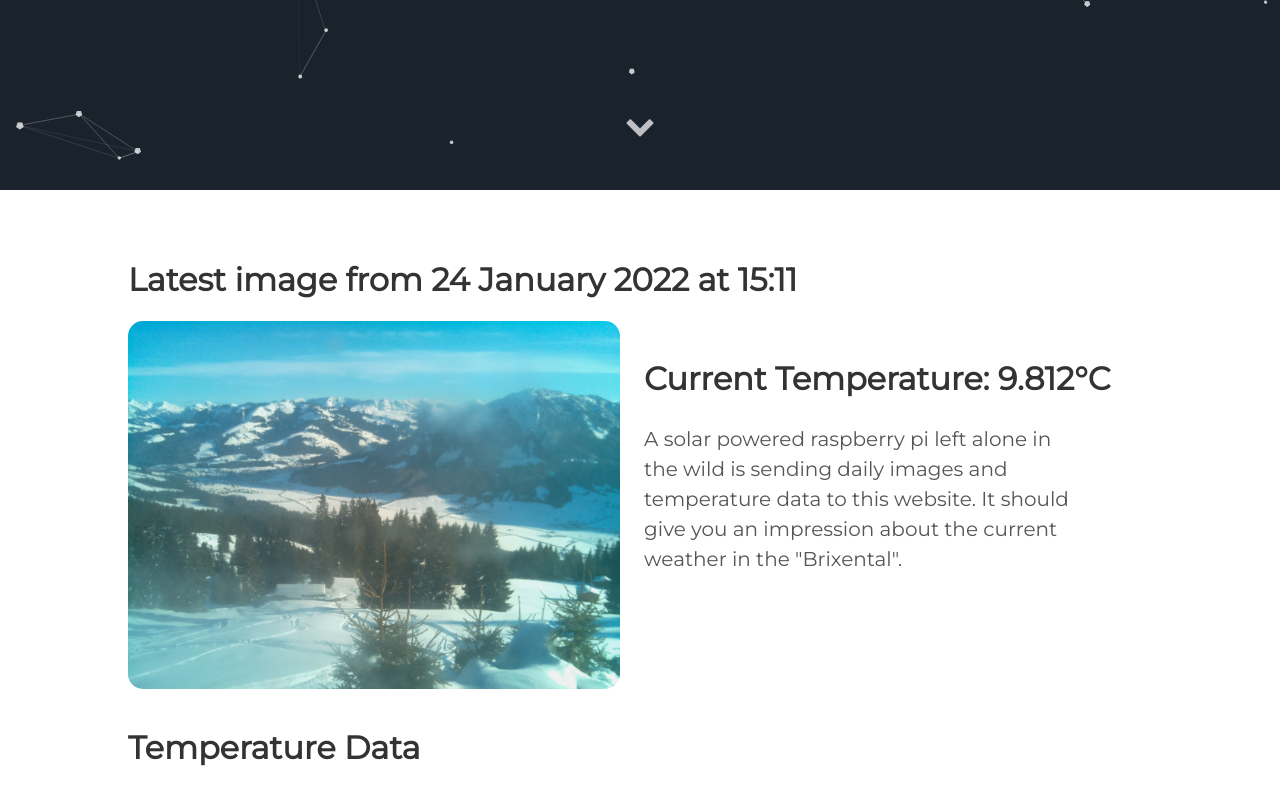
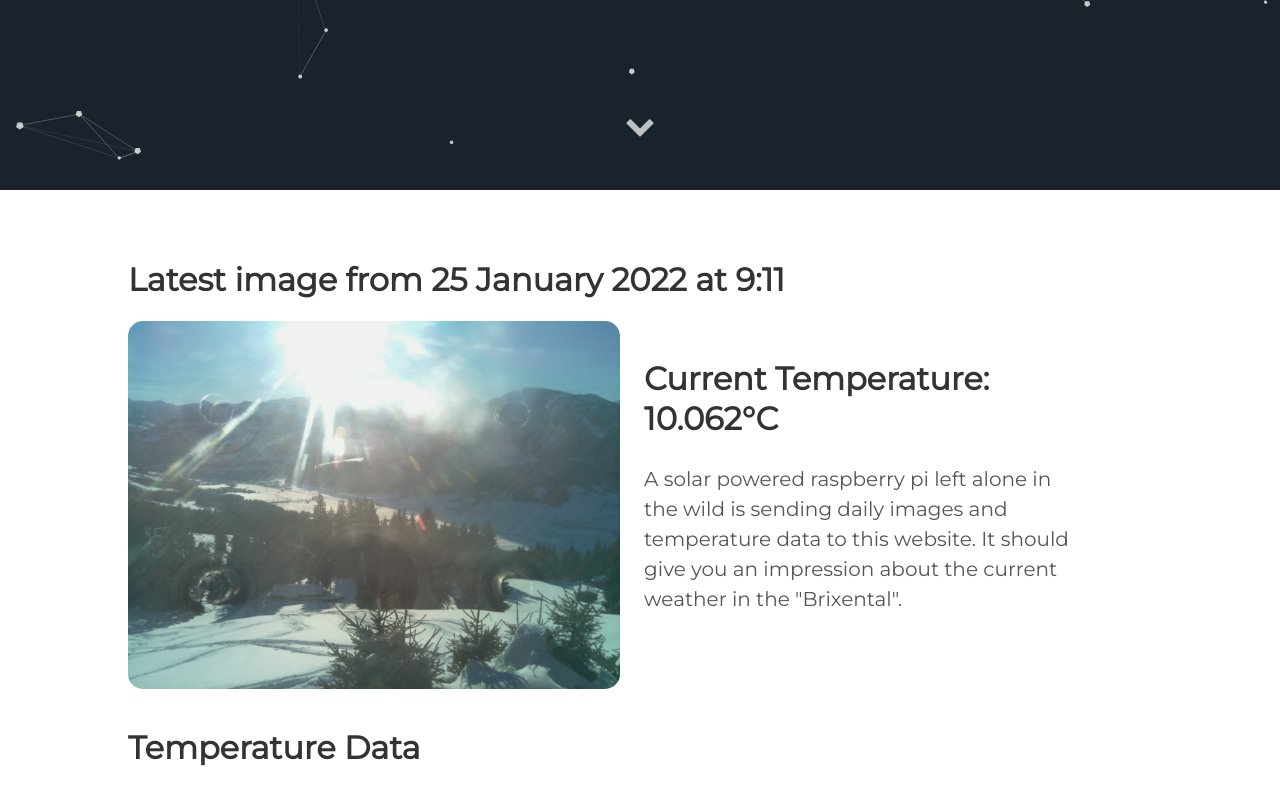
Before and after one commit to vektorious/vektorious.github.io, a Jekyll site: the page built from resources/huette.md, in a window 1280 px wide and 900 px high, scrolled down 710 px. Shown: the top 805 px of the window. Built offline with Jekyll 4.4.1, drawn with Linux system fonts in a browser that asks for light colours.

Commit message:
I'm a bot beep boop

```diff
--- a/resources/huette.md
+++ b/resources/huette.md
@@ -6,13 +6,13 @@ image: '/assets/img/'
 description: 'Live image from the Austrian alps'
 twitter_text: ' '
 ---
-## Latest image from 24 January 2022 at 15:11
+## Latest image from 25 January 2022 at  9:11
 <div class="huette">
   <div class="huette-image">
     <img src="{{ "/assets/img/huette.jpg" | prepend: site.baseurl }}">
   </div>
   <div class="huette-text">
-        <h2>Current Temperature: 9.812°C</h2>
+        <h2>Current Temperature: 10.062°C</h2>
         <p>A solar powered raspberry pi left alone in the wild is sending daily images and temperature data to this website. It should give you an impression about the current weather in the "Brixental".</p>
 
   </div>
```
Also changed, not shown: rpi-script/2022-01-25_090940.txt (renamed from rpi-script/2022-01-24_150935.txt, +5 -5 lines), rpi-script/huette.md (+2 -2 lines), assets/img/huette.jpg, assets/img/temp_plot.png, rpi-script/temp_plot.png, 1 other file.
